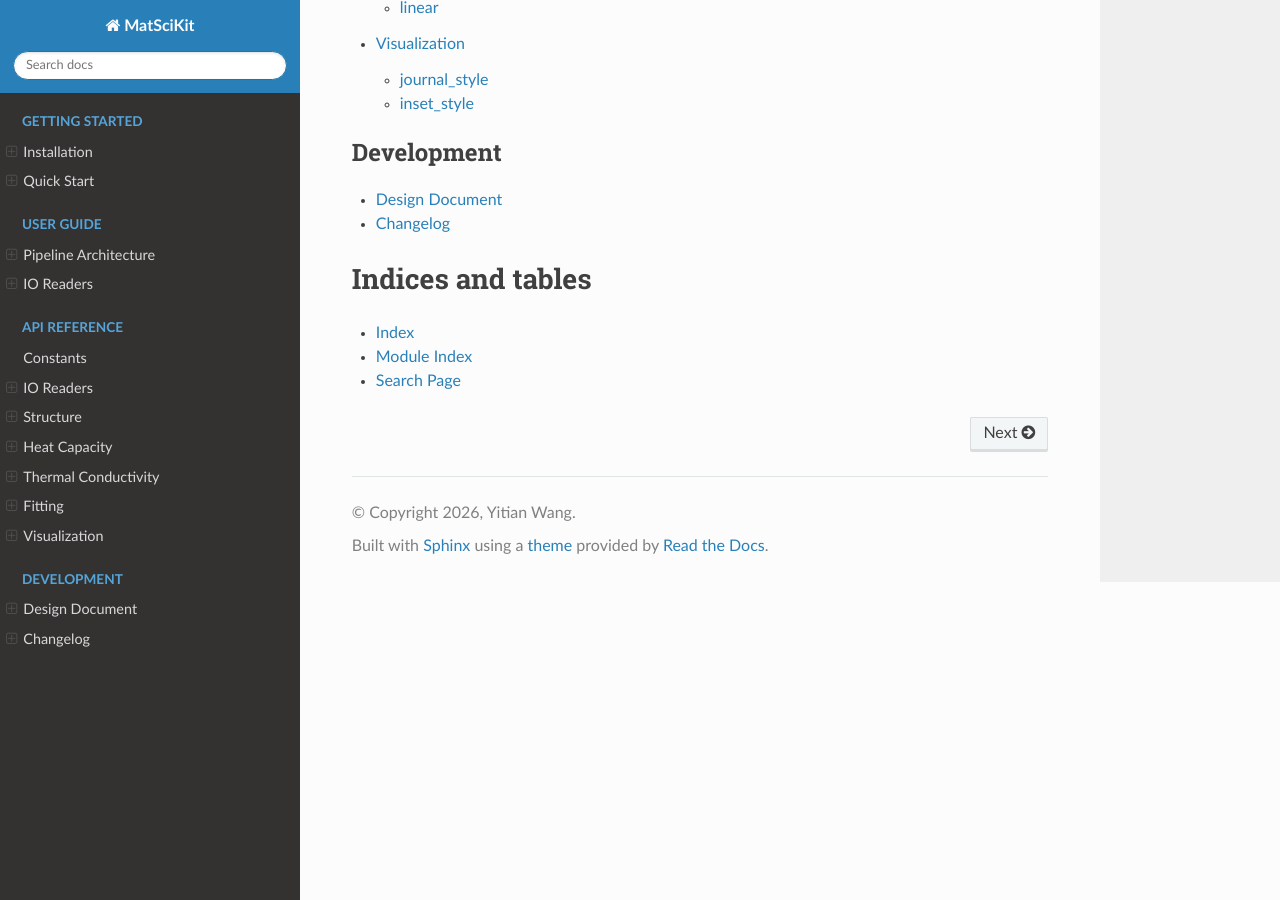
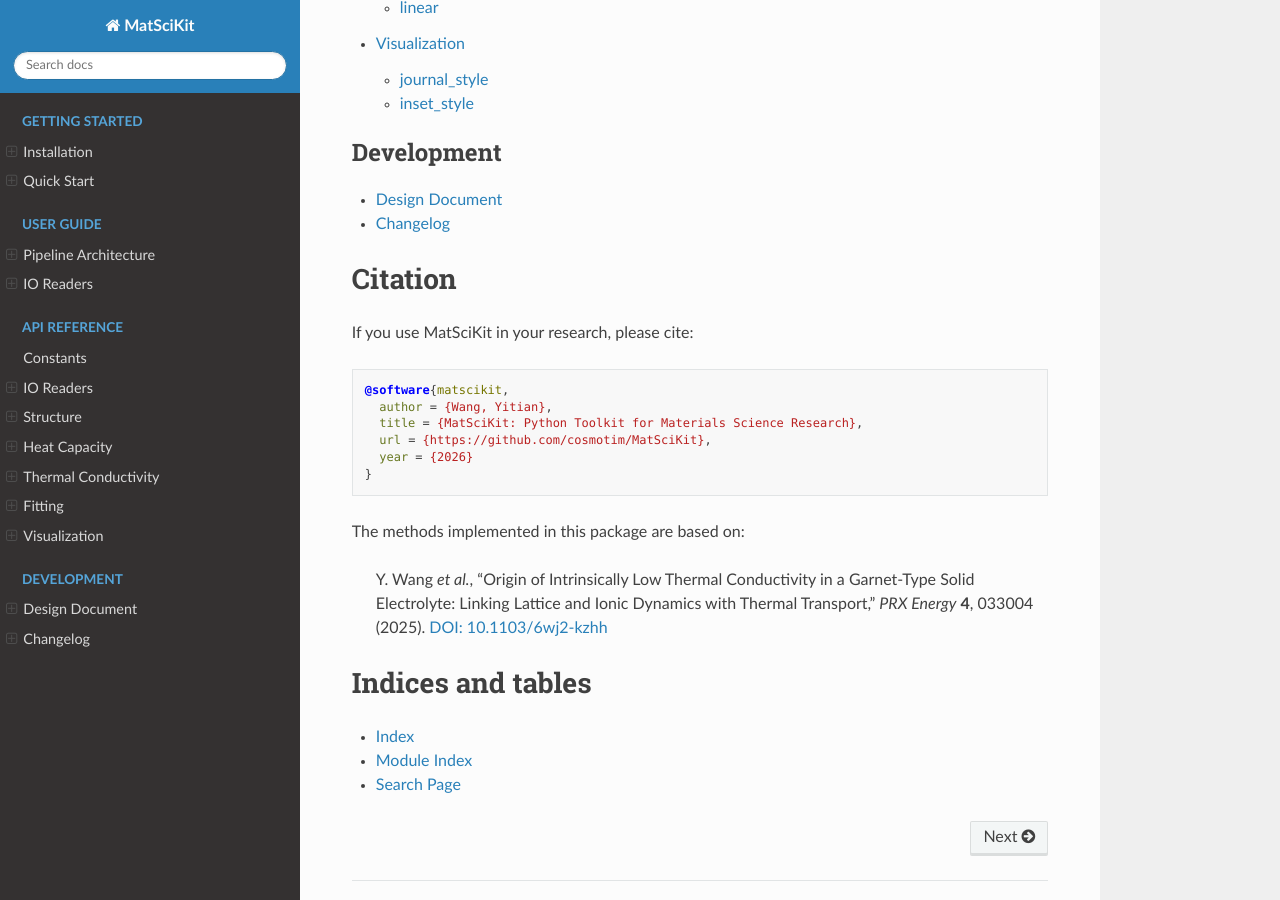
Before and after one commit to cosmotim/MatSciKit, a Sphinx documentation site: the page built from docs/index.rst, in a window 1280 px wide and 900 px high, scrolled down 1640 px. Built offline with Sphinx 7.4.7 and the Read the Docs theme 3.1.0, drawn with Linux system fonts in a browser that asks for light colours.

Commit message:
Add PRX Energy citation to README and docs

```diff
--- a/docs/index.rst
+++ b/docs/index.rst
@@ -40,6 +40,27 @@ from raw instrument data to publication-ready results.
    design
    changelog
 
+Citation
+========
+
+If you use MatSciKit in your research, please cite:
+
+.. code-block:: bibtex
+
+   @software{matscikit,
+     author = {Wang, Yitian},
+     title = {MatSciKit: Python Toolkit for Materials Science Research},
+     url = {https://github.com/cosmotim/MatSciKit},
+     year = {2026}
+   }
+
+The methods implemented in this package are based on:
+
+   Y. Wang *et al.*, "Origin of Intrinsically Low Thermal Conductivity in a
+   Garnet-Type Solid Electrolyte: Linking Lattice and Ionic Dynamics with
+   Thermal Transport," *PRX Energy* **4**, 033004 (2025).
+   `DOI: 10.1103/6wj2-kzhh <https://link.aps.org/doi/10.1103/6wj2-kzhh>`_
+
 Indices and tables
 ==================
 
```
Also changed, not shown: README.md (+20 -1 lines).
